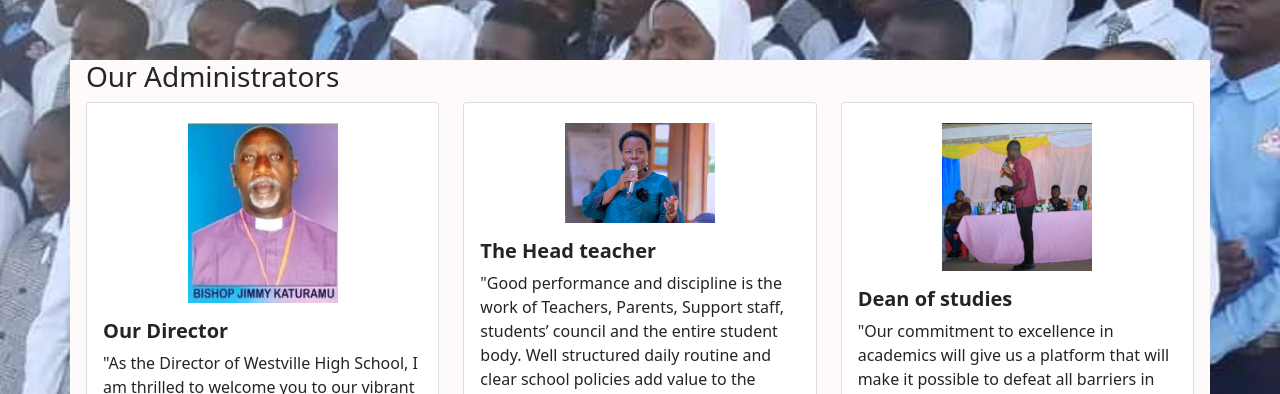
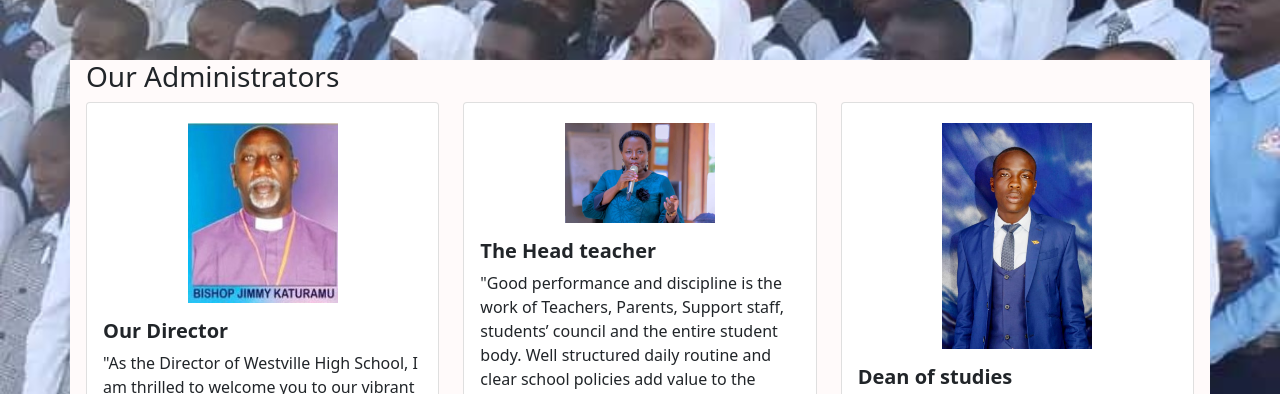
Before and after one commit to Geoffreybirungi/westvillehighschool.github.io, a plain HTML site: page index.html in a window 1280 px wide. Shown: the part 1500-1894 px from the top of the page. Drawn offline with nearby package versions, Linux system fonts and the light colour scheme.

Commit message:
Update index.html

```diff
--- a/index.html
+++ b/index.html
@@ -207,7 +207,7 @@
         </div>
         <div class="col-sm">
             <div class="card h-100">
-                <img src="images/dean.jpg" class="card-img-top" alt="The Deputy Principal(academics) Westville High School " data-aos="zoom-in" data-aos-duration="5000"   data-aos-once="false" loading="lazy">
+                <img src="images/dean_st.jpg" class="card-img-top" alt="The Deputy Principal(academics) Westville High School " data-aos="zoom-in" data-aos-duration="5000"   data-aos-once="false" loading="lazy">
                 <div class="card-body">
                     <h5 class="card-title fw-bold">Dean of studies</h5>
                     <p class="card-text">"Our commitment to excellence in academics will give us a platform that will make it possible to defeat all barriers in life. Our knowledge will enable us to compete effectively in the fast evolving world..."</p>
```
